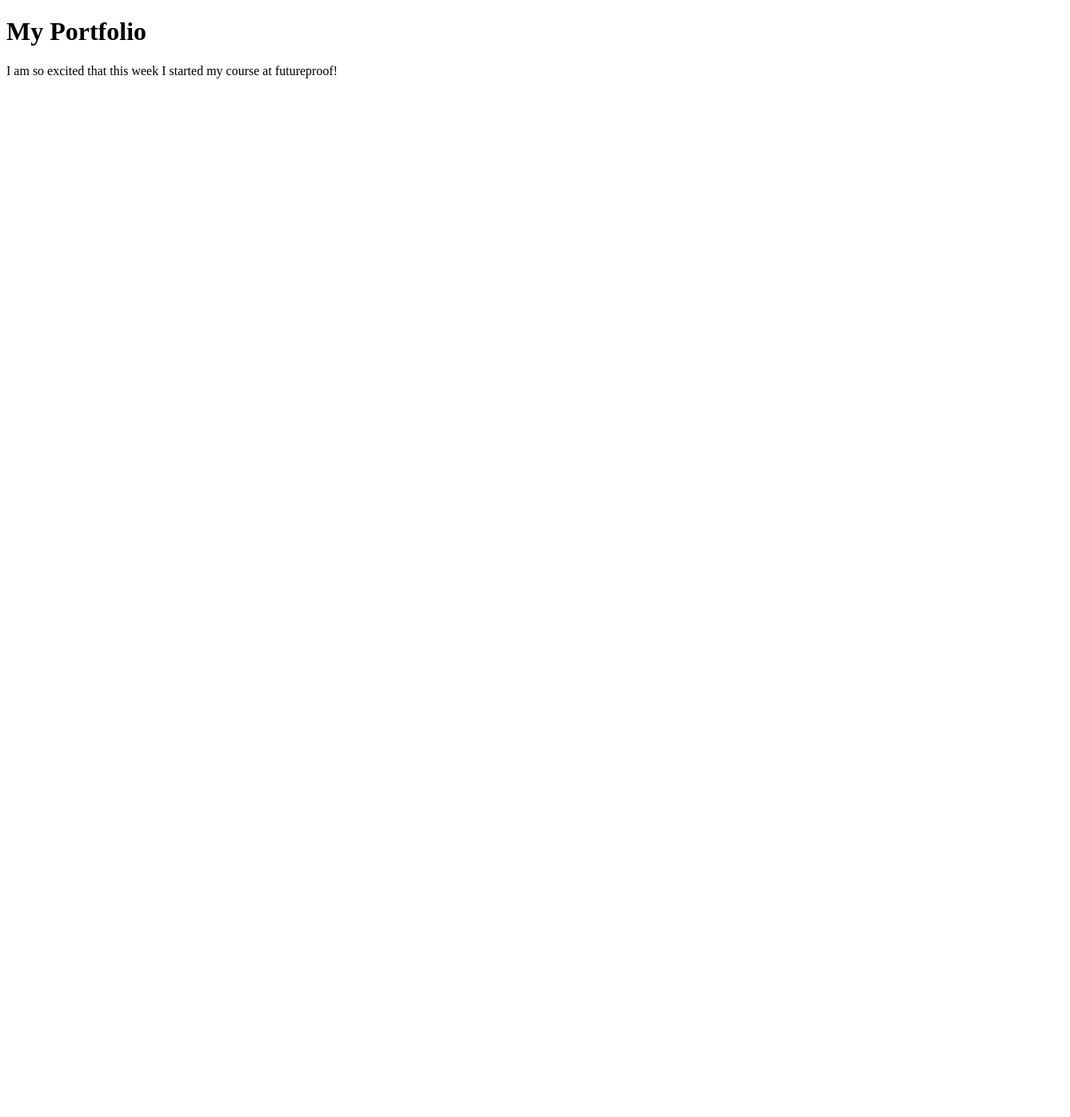
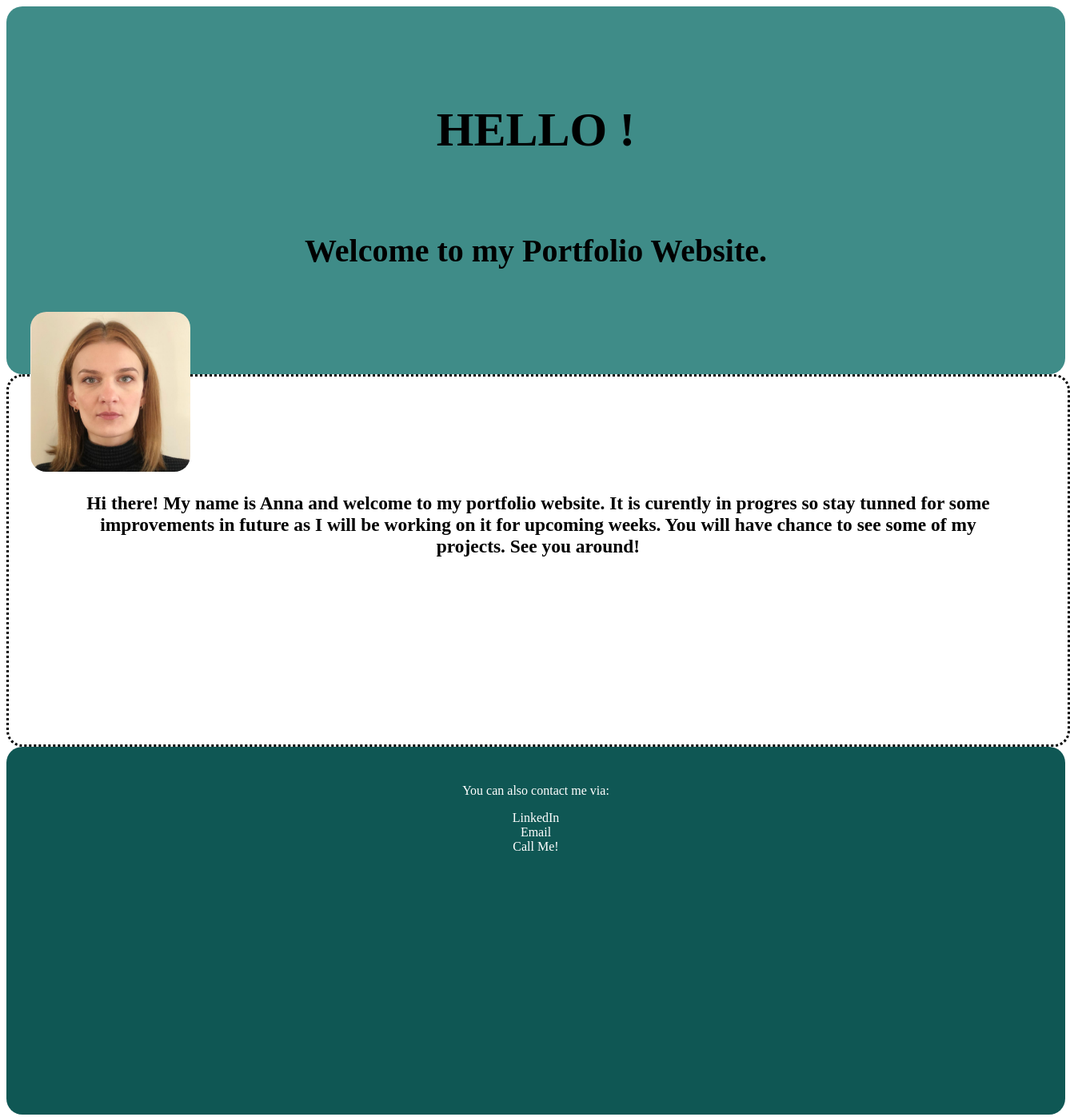
Before and after one commit to Anka21/Git, a plain HTML site: page index.html in a window 1280 px wide. Shown: the whole page at 80% size, 1338 px wide, since content can reach past the window. Before the commit the page ends 800 px from the top, so only its background shows below. Drawn offline with Linux system fonts and the light colour scheme.

Commit message:
portfolio changes 2

```diff
--- /dev/null
+++ b/index.css
@@ -0,0 +1,66 @@
+
+body {
+
+}
+
+
+section {
+    padding: 30px;
+    height: 400px;
+     width: 100%;
+
+}
+
+#header {
+    font-size: 40px;
+    background-color: rgba(33, 122, 117, 0.862);
+    border-radius: 20px;
+
+}
+
+#main {
+    background-color: white;
+    color: black;
+    margin: auto;
+    text-align: center;
+    font-size: 35px;
+    border-style: dotted;
+    border-radius: 20px;
+}
+
+
+#footer {
+    background-color: rgb(15, 87, 84);
+    color:rgb(255, 255, 255);
+    margin: auto;
+    text-align: center;
+    border-radius: 20px;
+}
+img.sticky {
+    width: 200px;
+    height: 200px;
+    margin-left: auto;
+    margin-right: auto;
+    border-radius: 20px;
+    justify-content:flex-start;
+
+}
+
+ th {
+    padding: 50px 0 50px 0;
+}
+h1 {
+    text-align: center;
+    padding: 40px;
+    color: black;
+}
+h4 {
+    text-align: center;
+    color: black;
+}
+
+h6 {
+    text-align: center;
+    padding: 60px;
+
+}
--- a/index.html
+++ b/index.html
@@ -1,12 +1,41 @@
 <!DOCTYPE html>
 <html>
 <head>
-<title>Anna Kunta</title>
+    <meta charset="UTF-8">
+    <meta http-equiv="X-UA-Compatible" content="IE=edge">
+    <meta name="viewport" content="width=device-width, initial-scale=1.0">
+    <link rel="stylesheet" href="index.css">
+    <title>Anna Kunta</title>
 </head>
+
 <body>
 
-<h1>My Portfolio</h1>
-<p> I am so excited that this week I started my course at futureproof!</p>
+<section id="header">
+<h1>HELLO !</h1>
+<h4> Welcome to my Portfolio Website.  </h4>
+<img class="sticky" src="Flyer pho.png" alt="Profile photo">
+
+</section>
+
+
+<section id="main">
+    <h6> Hi there! My name is Anna and welcome to my portfolio website. It is curently in progres so stay tunned for some improvements in future as I will be working on it for upcoming weeks. You will have chance to see some of my projects. See you around!  </h6>
+
+</section>
+
+<section id="footer">
+<p> You can also contact me via: </p>
+<div class=""footer>
+    <div>LinkedIn</div>
+    <div>Email</div>
+    <div>Call Me!</div>
+</div>
+    <!-- links  -->
+</section>
+
+</body>
+
+
 
 </body>
 </html>
```
Also changed, not shown: Flyer pho.png (added), 1 other file.
